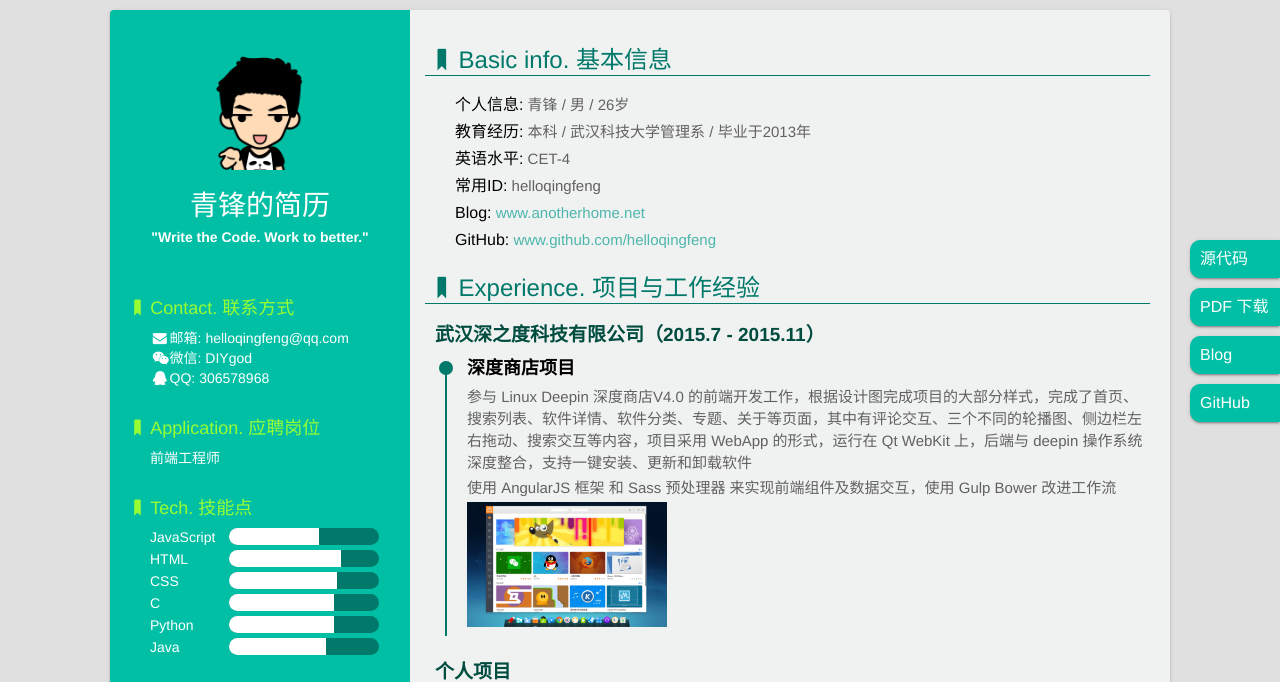
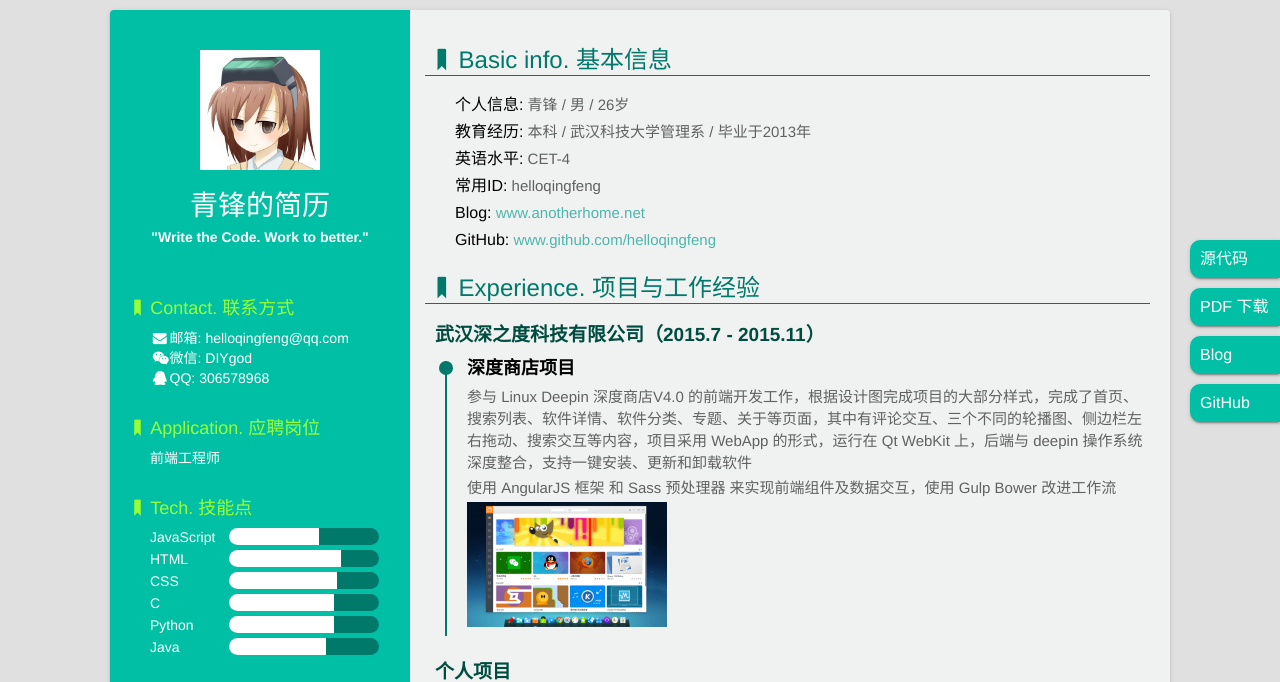
Before and after one commit to helloqingfeng/helloqingfeng.github.io, a website: page index.html in a window 1280 px wide. Shown: the top 682 px of the page. Drawn offline with Linux system fonts and the light colour scheme.

Commit message:
修改头像

```diff
--- a/index.html
+++ b/index.html
@@ -39,7 +39,7 @@
     <div class="container">
         <div class="sidebar">
             <div class="title">
-                <img src="img/head.png">
+                <img src="img/head.jpg">
                 <h1>青锋的简历</h1>
                 <h2>"Write the Code. Work to better."</h2>
             </div>
```
Also changed, not shown: favicon.ico, img/head.jpg (added), img/head.png (deleted).
